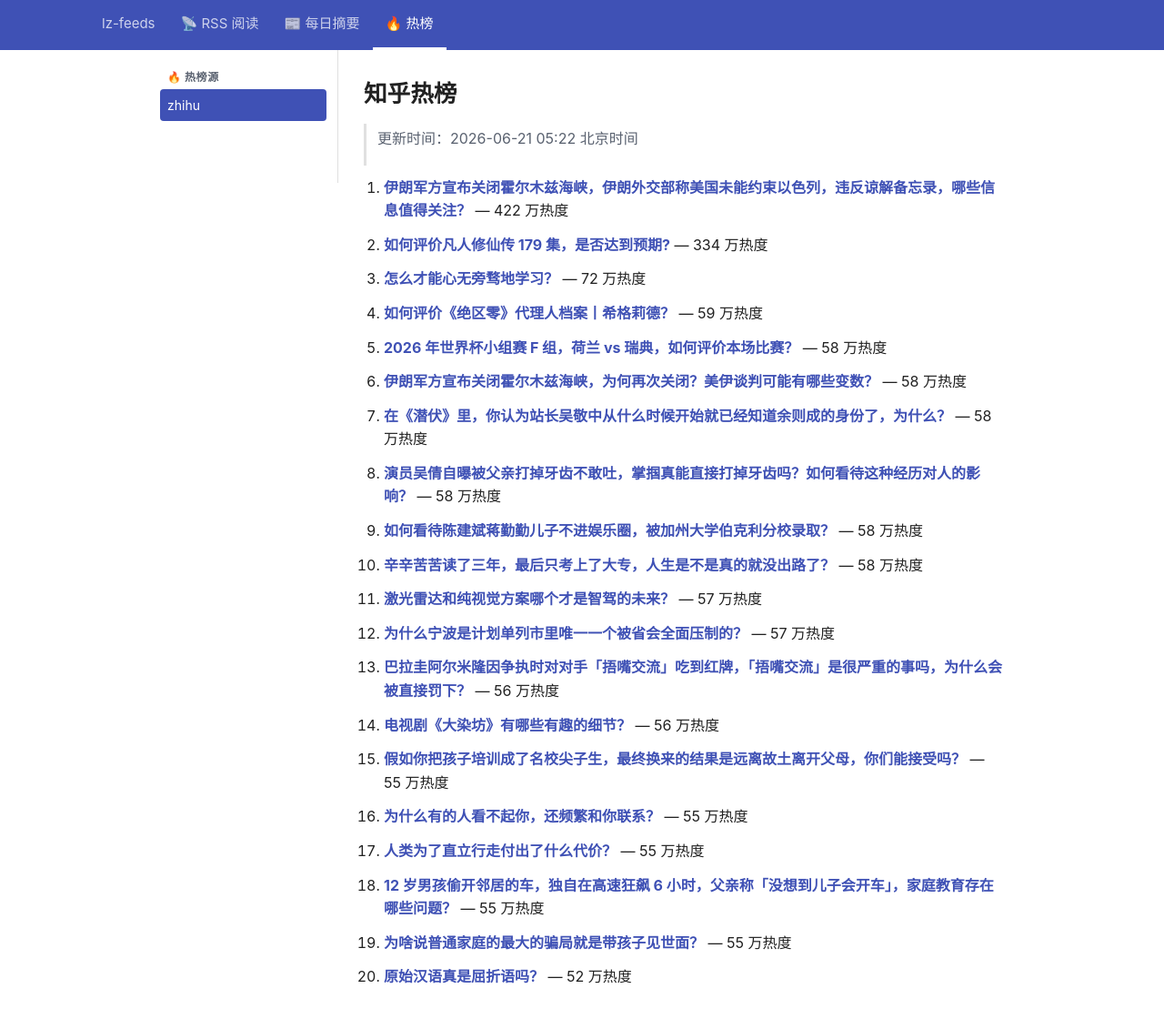
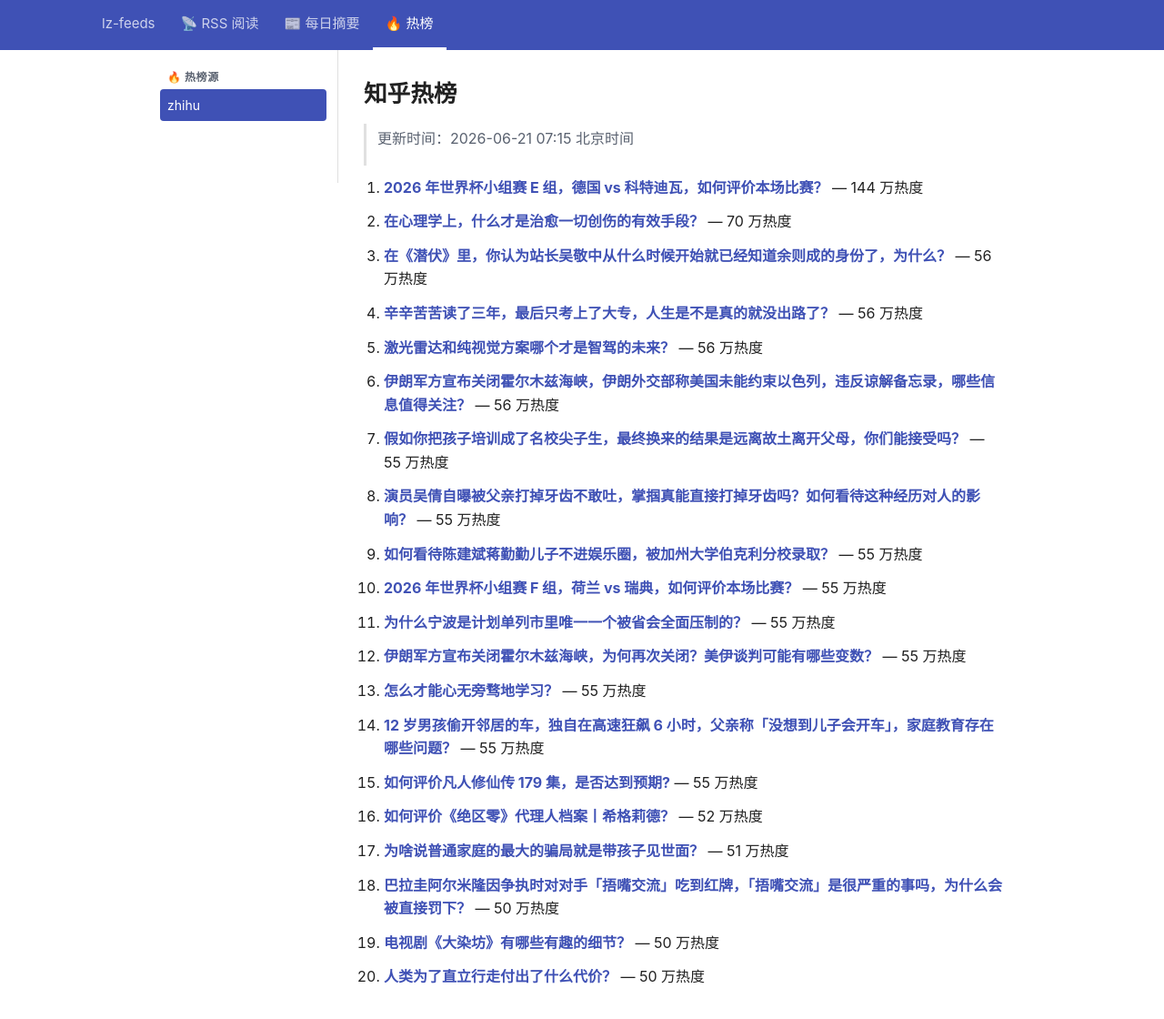
Before and after one commit to lizhang0101/lz-feeds, a Jekyll site: the page built from _hotlist/zhihu.md, in a window 1280 px wide and 1151 px high. Shown: the top 1120 px of the window at 91% size. Built offline with Jekyll 4.4.1, drawn with Linux system fonts in a browser that asks for light colours.

Commit message:
hotlist: 2026-06-20T23:15Z

```diff
--- a/_hotlist/zhihu.md
+++ b/_hotlist/zhihu.md
@@ -1,48 +1,48 @@
 ---
-updated: 2026-06-21 05:22 北京时间
+updated: 2026-06-21 07:15 北京时间
 count: 20
 ---
 
 # 知乎热榜
 
-> 更新时间：2026-06-21 05:22 北京时间
+> 更新时间：2026-06-21 07:15 北京时间
 
-1. **[伊朗军方宣布关闭霍尔木兹海峡，伊朗外交部称美国未能约束以色列，违反谅解备忘录，哪些信息值得关注？](https://www.zhihu.com/question/2051776067241775423)** — 422 万热度
+1. **[2026 年世界杯小组赛 E 组，德国 vs 科特迪瓦，如何评价本场比赛？](https://www.zhihu.com/question/2050230688415053283)** — 144 万热度
 
-2. **[如何评价凡人修仙传 179 集，是否达到预期?](https://www.zhihu.com/question/2051625687069599430)** — 334 万热度
+2. **[在心理学上，什么才是治愈一切创伤的有效手段？](https://www.zhihu.com/question/2034027037904610901)** — 70 万热度
 
-3. **[怎么才能心无旁骛地学习？](https://www.zhihu.com/question/324702775)** — 72 万热度
+3. **[在《潜伏》里，你认为站长吴敬中从什么时候开始就已经知道余则成的身份了，为什么？](https://www.zhihu.com/question/1931371746306524304)** — 56 万热度
 
-4. **[如何评价《绝区零》代理人档案丨希格莉德？](https://www.zhihu.com/question/2051638166952599933)** — 59 万热度
+4. **[辛辛苦苦读了三年，最后只考上了大专，人生是不是真的就没出路了？](https://www.zhihu.com/question/2049081102132830790)** — 56 万热度
 
-5. **[2026 年世界杯小组赛 F 组，荷兰 vs 瑞典，如何评价本场比赛？](https://www.zhihu.com/question/2050230548992193656)** — 58 万热度
+5. **[激光雷达和纯视觉方案哪个才是智驾的未来？](https://www.zhihu.com/question/6454864669)** — 56 万热度
 
-6. **[伊朗军方宣布关闭霍尔木兹海峡，为何再次关闭？美伊谈判可能有哪些变数？](https://www.zhihu.com/question/2051776974696048337)** — 58 万热度
+6. **[伊朗军方宣布关闭霍尔木兹海峡，伊朗外交部称美国未能约束以色列，违反谅解备忘录，哪些信息值得关注？](https://www.zhihu.com/question/2051776067241775423)** — 56 万热度
 
-7. **[在《潜伏》里，你认为站长吴敬中从什么时候开始就已经知道余则成的身份了，为什么？](https://www.zhihu.com/question/1931371746306524304)** — 58 万热度
+7. **[假如你把孩子培训成了名校尖子生，最终换来的结果是远离故土离开父母，你们能接受吗？](https://www.zhihu.com/question/2049451649257813984)** — 55 万热度
 
-8. **[演员吴倩自曝被父亲打掉牙齿不敢吐，掌掴真能直接打掉牙齿吗？如何看待这种经历对人的影响？](https://www.zhihu.com/question/2050956959000565700)** — 58 万热度
+8. **[演员吴倩自曝被父亲打掉牙齿不敢吐，掌掴真能直接打掉牙齿吗？如何看待这种经历对人的影响？](https://www.zhihu.com/question/2050956959000565700)** — 55 万热度
 
-9. **[如何看待陈建斌蒋勤勤儿子不进娱乐圈，被加州大学伯克利分校录取？](https://www.zhihu.com/question/2051069358131115104)** — 58 万热度
+9. **[如何看待陈建斌蒋勤勤儿子不进娱乐圈，被加州大学伯克利分校录取？](https://www.zhihu.com/question/2051069358131115104)** — 55 万热度
 
-10. **[辛辛苦苦读了三年，最后只考上了大专，人生是不是真的就没出路了？](https://www.zhihu.com/question/2049081102132830790)** — 58 万热度
+10. **[2026 年世界杯小组赛 F 组，荷兰 vs 瑞典，如何评价本场比赛？](https://www.zhihu.com/question/2050230548992193656)** — 55 万热度
 
-11. **[激光雷达和纯视觉方案哪个才是智驾的未来？](https://www.zhihu.com/question/6454864669)** — 57 万热度
+11. **[为什么宁波是计划单列市里唯一一个被省会全面压制的？](https://www.zhihu.com/question/578870052)** — 55 万热度
 
-12. **[为什么宁波是计划单列市里唯一一个被省会全面压制的？](https://www.zhihu.com/question/578870052)** — 57 万热度
+12. **[伊朗军方宣布关闭霍尔木兹海峡，为何再次关闭？美伊谈判可能有哪些变数？](https://www.zhihu.com/question/2051776974696048337)** — 55 万热度
 
-13. **[巴拉圭阿尔米隆因争执时对对手「捂嘴交流」吃到红牌，「捂嘴交流」是很严重的事吗，为什么会被直接罚下？](https://www.zhihu.com/question/2051637499642864620)** — 56 万热度
+13. **[怎么才能心无旁骛地学习？](https://www.zhihu.com/question/324702775)** — 55 万热度
 
-14. **[电视剧《大染坊》有哪些有趣的细节？](https://www.zhihu.com/question/289249674)** — 56 万热度
+14. **[12 岁男孩偷开邻居的车，独自在高速狂飙 6 小时，父亲称「没想到儿子会开车」，家庭教育存在哪些问题？](https://www.zhihu.com/question/2051001274779301605)** — 55 万热度
 
-15. **[假如你把孩子培训成了名校尖子生，最终换来的结果是远离故土离开父母，你们能接受吗？](https://www.zhihu.com/question/2049451649257813984)** — 55 万热度
+15. **[如何评价凡人修仙传 179 集，是否达到预期?](https://www.zhihu.com/question/2051625687069599430)** — 55 万热度
 
-16. **[为什么有的人看不起你，还频繁和你联系？](https://www.zhihu.com/question/2049791894184629041)** — 55 万热度
+16. **[如何评价《绝区零》代理人档案丨希格莉德？](https://www.zhihu.com/question/2051638166952599933)** — 52 万热度
 
-17. **[人类为了直立行走付出了什么代价？](https://www.zhihu.com/question/20216008)** — 55 万热度
+17. **[为啥说普通家庭的最大的骗局就是带孩子见世面？](https://www.zhihu.com/question/2038894308640700353)** — 51 万热度
 
-18. **[12 岁男孩偷开邻居的车，独自在高速狂飙 6 小时，父亲称「没想到儿子会开车」，家庭教育存在哪些问题？](https://www.zhihu.com/question/2051001274779301605)** — 55 万热度
+18. **[巴拉圭阿尔米隆因争执时对对手「捂嘴交流」吃到红牌，「捂嘴交流」是很严重的事吗，为什么会被直接罚下？](https://www.zhihu.com/question/2051637499642864620)** — 50 万热度
 
-19. **[为啥说普通家庭的最大的骗局就是带孩子见世面？](https://www.zhihu.com/question/2038894308640700353)** — 55 万热度
+19. **[电视剧《大染坊》有哪些有趣的细节？](https://www.zhihu.com/question/289249674)** — 50 万热度
 
-20. **[原始汉语真是屈折语吗？](https://www.zhihu.com/question/526238489)** — 52 万热度
+20. **[人类为了直立行走付出了什么代价？](https://www.zhihu.com/question/20216008)** — 50 万热度
```
